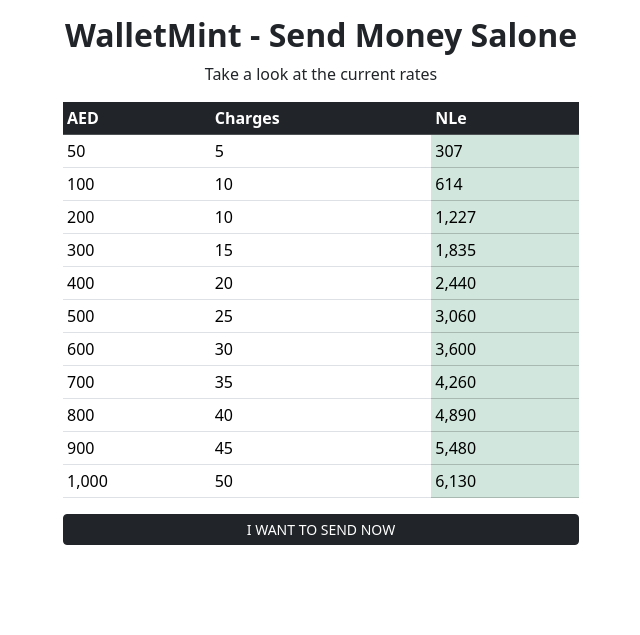
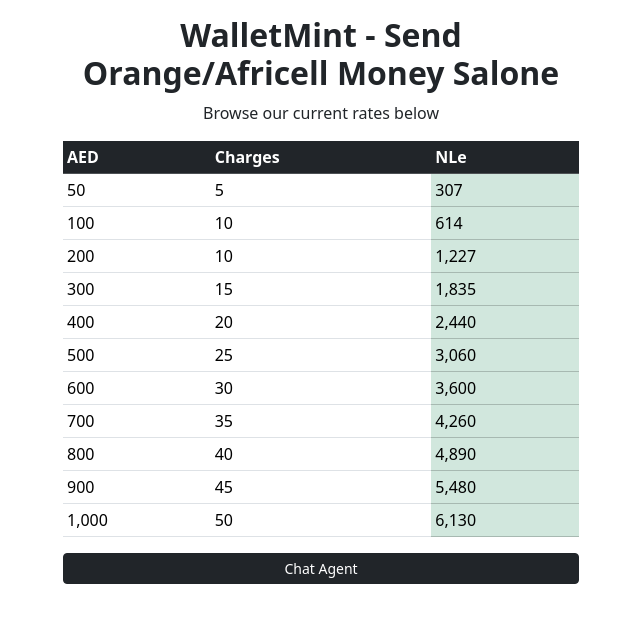
Before and after one commit to SUBiango/easy-money-transfer, a plain HTML site: page index.html in a window 1280 px wide. Shown: the whole page, without its empty margins (319-959 px from the left). Drawn offline with nearby package versions, Linux system fonts and the light colour scheme.

```diff
--- a/css/style.css
+++ b/css/style.css
@@ -3,9 +3,6 @@ a {
     color: #fff;
 }
 
-a:hover {
-    color: #000;
-}
 
 .custom-table-container {
     max-width: 540px; /* Set your desired maximum width */
@@ -17,5 +14,5 @@ a:hover {
 }
 
 .btn:hover {
-    background-color: #D1E7DD;
+    background-color: #454545;
 }
--- a/index.html
+++ b/index.html
@@ -3,14 +3,14 @@
   <head>
     <meta charset="utf-8">
     <meta name="viewport" content="width=device-width, initial-scale=1">
-    <title>Home | Easy Money Transfer </title>
+    <title>WalletMint | Easy Mobile Money Transfer </title>
     <link href="https://cdn.jsdelivr.net/npm/bootstrap@5.3.2/dist/css/bootstrap.min.css" rel="stylesheet" integrity="sha384-T3c6CoIi6uLrA9TneNEoa7RxnatzjcDSCmG1MXxSR1GAsXEV/Dwwykc2MPK8M2HN" crossorigin="anonymous">
     <link rel="stylesheet" href="css/style.css">
   </head>
   <body>
     <div class="container custom-table-container">
-        <h1 class="fs-2 text-center mt-3 fw-bold">WalletMint - Send Money Salone</h1>
-        <p class="text-center">Take a look at the current rates</p>
+        <h1 class="fs-2 text-center mt-3 fw-bold">WalletMint - Send Orange/Africell Money Salone</h1>
+        <p class="text-center">Browse our current rates below</p>
         <div class="row">
             <div class="col-md">
                 <table class="table table-responsive-md table-hover table-sm">
@@ -79,7 +79,7 @@
                         </tr>
                     </tbody>
                 </table>
-                <button type="button" class="btn btn-dark btn-sm mb-5"><a href="https://wa.me/+971589402592">I WANT TO SEND NOW</a></button>
+                <button type="button" class="btn btn-dark btn-sm mb-5"><a href="https://wa.me/+971589402592">Chat Agent</a></button>
             </div>
         </div>
     </div>
```
